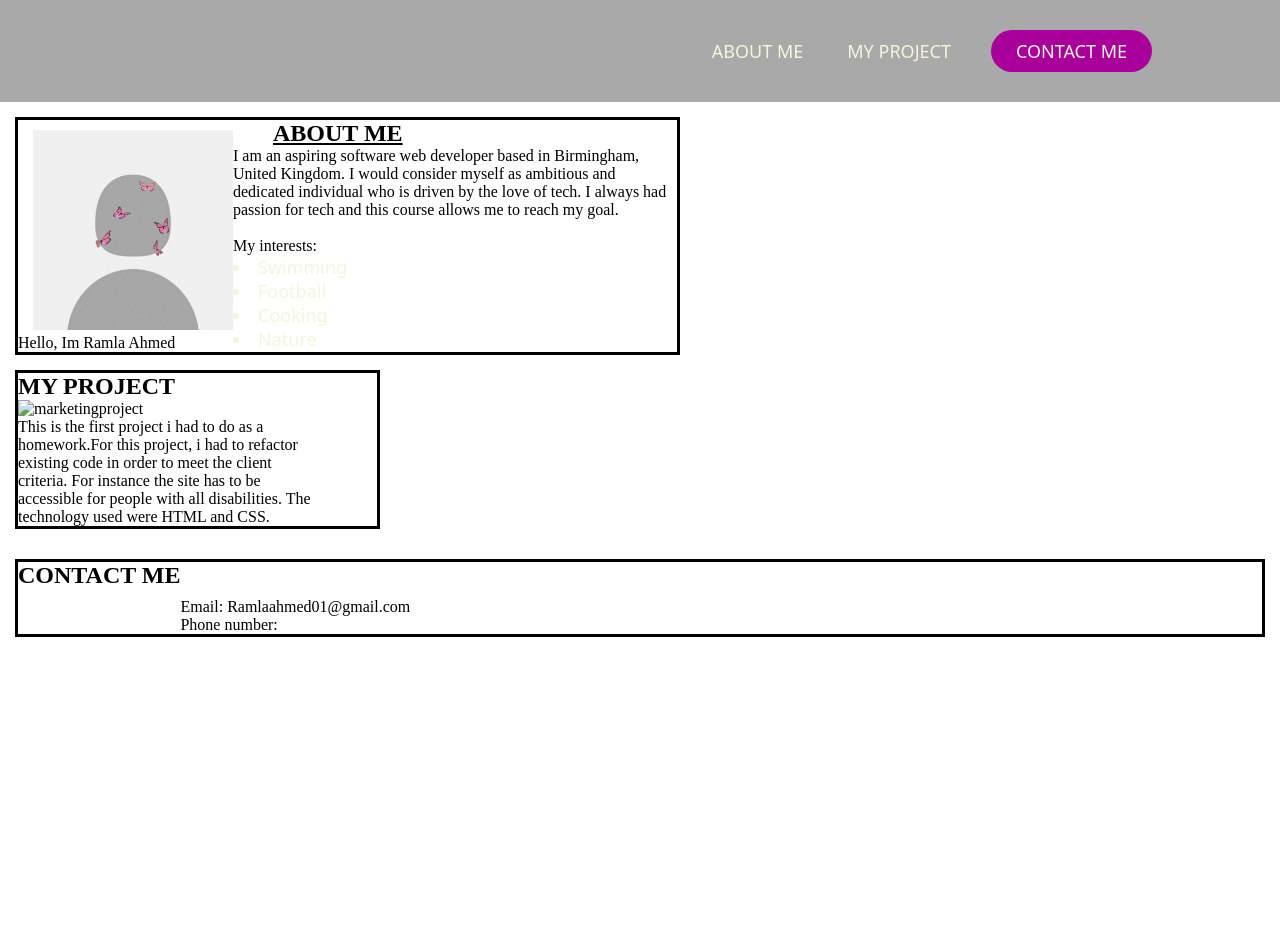
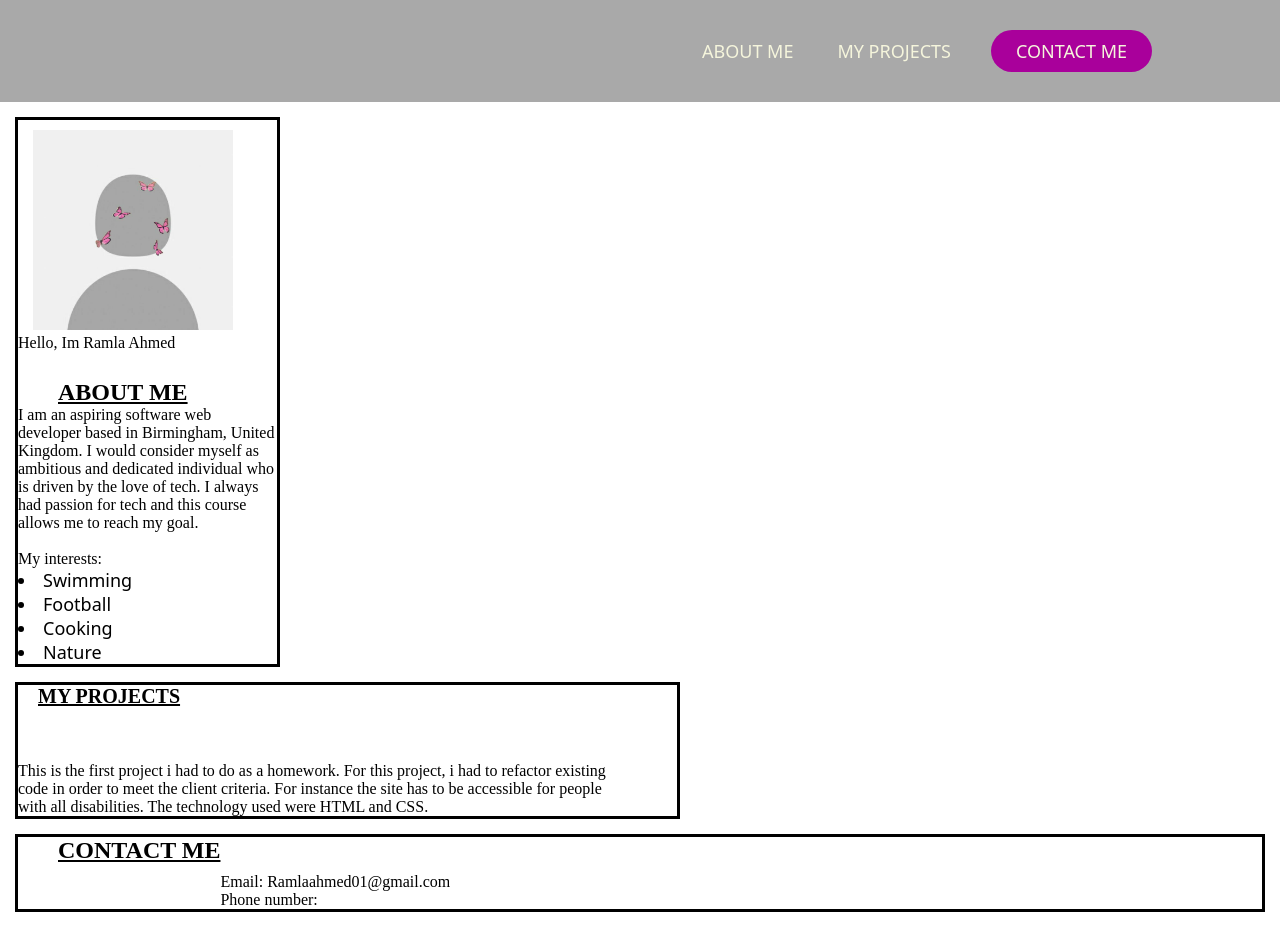
Before and after one commit to ramlaahmed/HTML-Portfolio, a plain HTML site: page index.html in a window 1280 px wide. Before the commit the page ends 800 px from the top, so only its background shows below. Drawn offline with Linux system fonts and the light colour scheme.

Commit message:
fixed errors

```diff
--- a/assets/css/style.css
+++ b/assets/css/style.css
@@ -65,9 +65,17 @@ button:hover {
     flex-direction: row;
     margin-top: 15px;
     border: solid;
-    margin-right: 600px;
+    margin-right: 1000px;
     margin-left: 15px;
     justify-content: space-around;
+}
+.container1 {
+    flex-direction: column;
+
+}
+.container1 li{
+    color: black;
+    size: 6px;
 }
 
 .aboutme h1 {
@@ -75,15 +83,28 @@ button:hover {
     text-decoration: underline;
 
 }
+.container2 h1{
+    margin-left: 20px;
+    text-decoration: underline;
+    font-size: 20px;
+}
+.marketingimg {
+    height: px;
+    width: px;
+    margin-left: px;
+    margin-right: px;
+
+}
 
 .container2 {
     display: flex;
-    flex-grow: 4;
+    flex-direction: row;
     margin-top: 15px;
     border: solid;
-    margin-right: 900px;
+    margin-right: 600px;
     margin-left: 15px;
-    margin-bottom: 30px;
+
+    justify-content: space-around;
 }
 
 .myproject {
@@ -99,8 +120,11 @@ button:hover {
     margin-right: px;
 
 }
-
-.container3 {display: flex;
+.container3 h1 {
+    margin-left: 40px;
+    text-decoration: underline;
+}
+.container3  {display: flex;
     display: flex;
     flex-direction: row;
     margin-top: 15px;
--- a/index.html
+++ b/index.html
@@ -12,7 +12,7 @@
     <nav>
         <ul class="nav_links">
             <li><a href="#">ABOUT ME</a></li>
-            <li><a href="#">MY PROJECT</a></li>
+            <li><a href="#">MY PROJECTS</a></li>
         </ul>
     </nav>
     <a class="cta" href="#"><button>CONTACT ME</button></a>
@@ -26,10 +26,10 @@
   </section>
 
   <section class="aboutme">
-    <h1>ABOUT ME</h1>
+    <h1><br> ABOUT ME</h1>
     <div>
-       <p> I am an aspiring software web developer based in Birmingham, United Kingdom. I would consider myself as ambitious and
-        dedicated individual who is driven by the love of tech. I always had passion for tech and this course allows me to reach my goal.</p>
+       <p> I am an aspiring software web developer based in Birmingham, United Kingdom. I would consider myself
+        as ambitious and dedicated individual who is driven by the love of tech. I always had passion for tech and this course allows me to reach my goal.</p>
     </div>
     <p> <br>My interests: <li> Swimming</li> <li>Football</li><li>Cooking</li> <li>Nature</li></p>
   </section>
@@ -37,10 +37,10 @@
 
  <container class="container2">
   <section class="myproject">
-    <h1>MY PROJECT</h1>
+    <h1>MY PROJECTS</h1>
     <div class="marketingimg">
-    <img src="" alt="marketingproject">
-    <p> This is the first project i had to do as a homework.For this project, i had to refactor existing code in order to meet the client criteria.
+    <img src="" alt="">
+    <p> <br> <br> This is the first project i had to do as a homework. For this project, i had to refactor existing code in order to meet the client criteria.
             For instance the site has to be accessible for people with all disabilities. The technology used were HTML and CSS.</p>
     </div>
 
```
Also changed, not shown: assets/images/hori.png (added).
